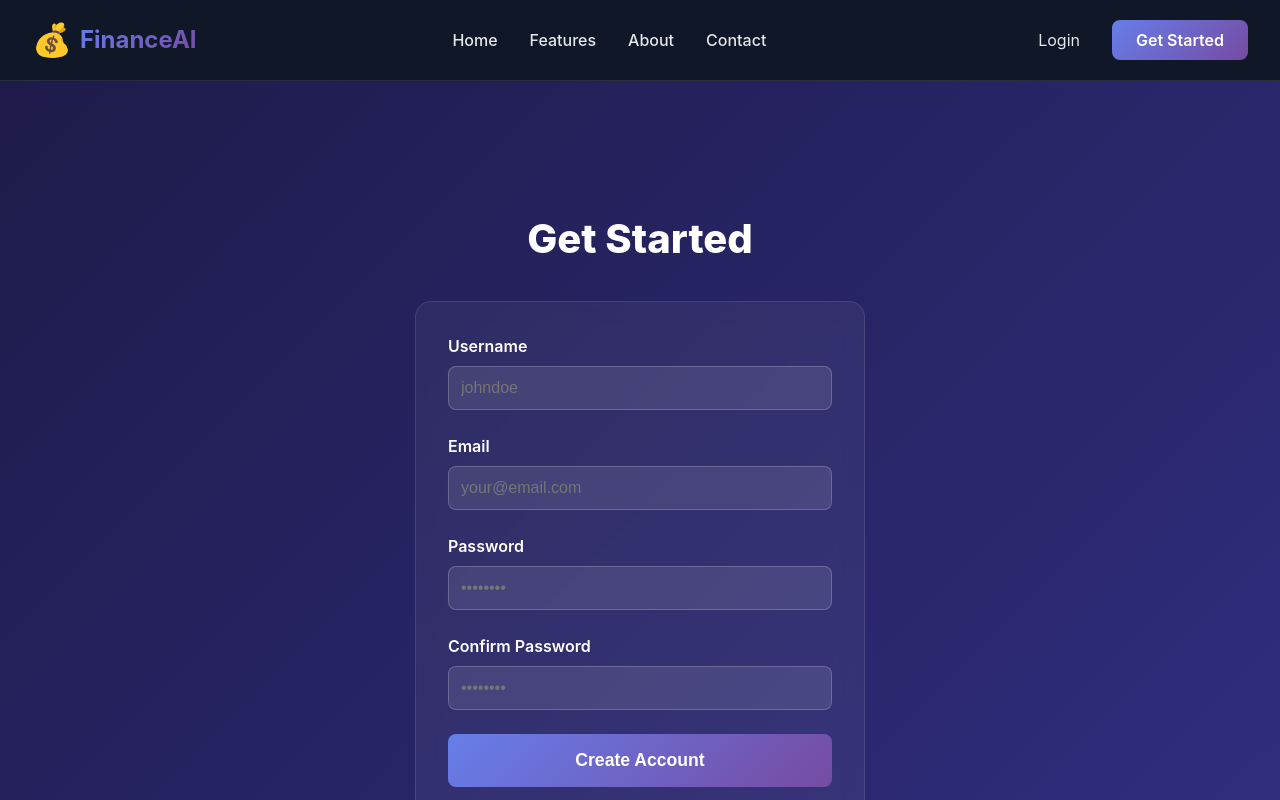
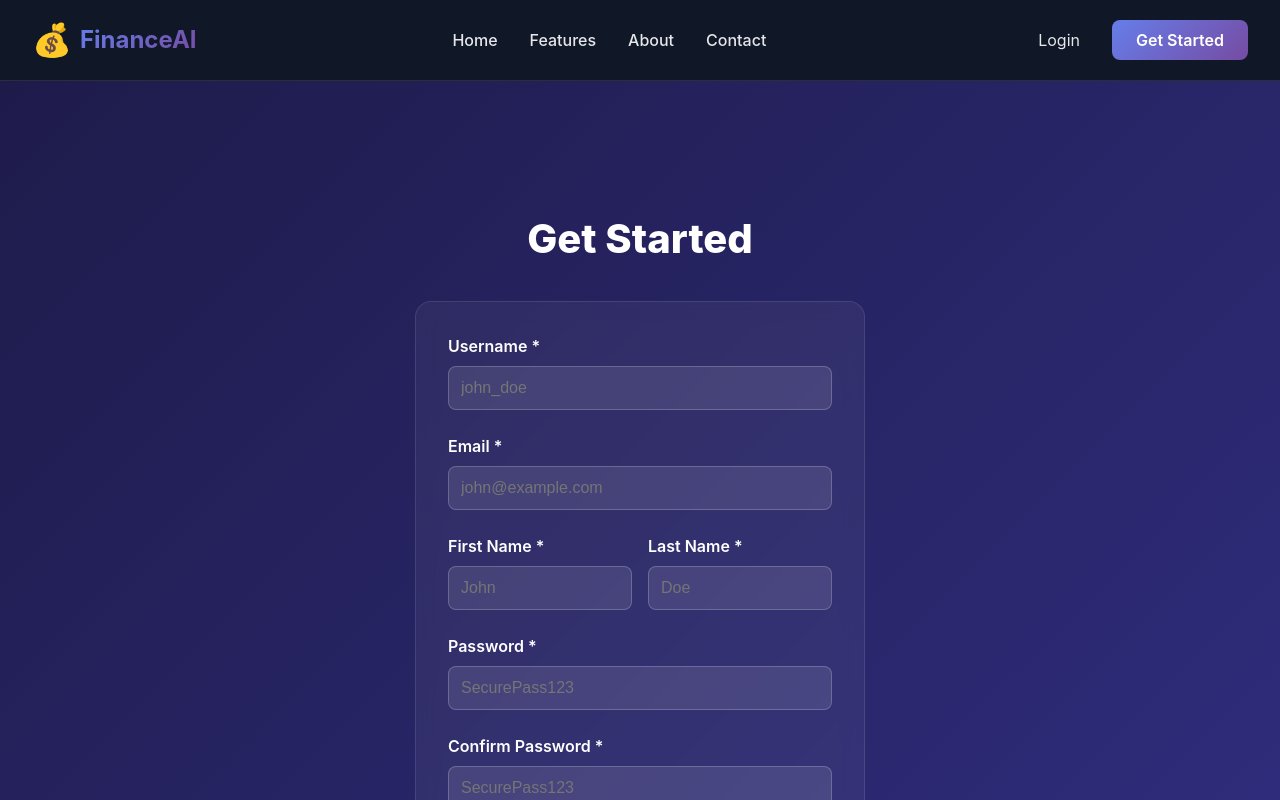
Before and after one commit to PriteshThorat/Nexora, a React app: page /register in a window 1280 px wide. Shown: the top 800 px of the page. Built offline with nearby package versions, Linux system fonts and the light colour scheme; the HTML template or start-up script is replaced by a standard one.

Commit message:
Implement login and registration functionality with form validation and error handling

```diff
--- a/src/pages/LoginPage.jsx
+++ b/src/pages/LoginPage.jsx
@@ -1,7 +1,67 @@
-import { Link } from "react-router-dom";
+import { useState } from "react";
+import { Link, useNavigate } from "react-router-dom";
+import axios from "axios";
 import Navbar from "../components/Navbar";
 
 const LoginPage = () => {
+  const navigate = useNavigate();
+  const [formData, setFormData] = useState({
+    username: "",
+    password: "",
+  });
+  const [error, setError] = useState("");
+  const [loading, setLoading] = useState(false);
+
+  const handleChange = (e) => {
+    setFormData({
+      ...formData,
+      [e.target.name]: e.target.value,
+    });
+  };
+
+  const handleSubmit = async (e) => {
+    e.preventDefault();
+    setError("");
+    setLoading(true);
+
+    try {
+      const response = await axios.post(
+        "http://localhost:8000/api/users/login/",
+        formData,
+        {
+          headers: {
+            "Content-Type": "application/json",
+          },
+        },
+      );
+
+      // Login successful
+      console.log("Login successful:", response.data);
+
+      // Store the token
+      localStorage.setItem("token", response.data.token);
+      localStorage.setItem("user", JSON.stringify(response.data.user));
+
+      // Redirect to dashboard (or home for now)
+      navigate("/");
+    } catch (err) {
+      console.error("Login error:", err);
+      if (err.response?.data) {
+        const errorMessages = Object.entries(err.response.data)
+          .map(
+            ([key, value]) =>
+              `${Array.isArray(value) ? value.join(", ") : value}`,
+          )
+          .join(" ");
+        setError(errorMessages || "Invalid credentials");
+      } else {
+        setError("Login failed. Please try again.");
+      }
+    } finally {
+      setLoading(false);
+    }
+  };
+
   return (
     <div className="login-page">
       <Navbar />
@@ -24,6 +84,20 @@ const LoginPage = () => {
           >
             Welcome Back
           </h1>
+          {error && (
+            <div
+              style={{
+                background: "rgba(239, 68, 68, 0.1)",
+                border: "1px solid rgba(239, 68, 68, 0.3)",
+                borderRadius: "0.5rem",
+                padding: "1rem",
+                marginBottom: "1.5rem",
+                color: "#FCA5A5",
+              }}
+            >
+              {error}
+            </div>
+          )}
           <div
             style={{
               background: "rgba(255, 255, 255, 0.05)",
@@ -33,7 +107,7 @@ const LoginPage = () => {
               padding: "2rem",
             }}
           >
-            <form>
+            <form onSubmit={handleSubmit}>
               <div style={{ marginBottom: "1.5rem" }}>
                 <label
                   style={{
@@ -43,11 +117,15 @@ const LoginPage = () => {
                     fontWeight: "600",
                   }}
                 >
-                  Email
+                  Username
                 </label>
                 <input
-                  type="email"
-                  placeholder="your@email.com"
+                  type="text"
+                  name="username"
+                  value={formData.username}
+                  onChange={handleChange}
+                  placeholder="john_doe"
+                  required
                   style={{
                     width: "100%",
                     padding: "0.75rem",
@@ -72,7 +150,11 @@ const LoginPage = () => {
                 </label>
                 <input
                   type="password"
+                  name="password"
+                  value={formData.password}
+                  onChange={handleChange}
                   placeholder="••••••••"
+                  required
                   style={{
                     width: "100%",
                     padding: "0.75rem",
@@ -86,21 +168,24 @@ const LoginPage = () => {
               </div>
               <button
                 type="submit"
+                disabled={loading}
                 style={{
                   width: "100%",
                   padding: "1rem",
-                  background:
-                    "linear-gradient(135deg, #667eea 0%, #764ba2 100%)",
+                  background: loading
+                    ? "#6b7280"
+                    : "linear-gradient(135deg, #667eea 0%, #764ba2 100%)",
                   color: "white",
                   border: "none",
                   borderRadius: "0.5rem",
                   fontSize: "1.1rem",
                   fontWeight: "600",
-                  cursor: "pointer",
+                  cursor: loading ? "not-allowed" : "pointer",
                   marginBottom: "1rem",
+                  opacity: loading ? 0.7 : 1,
                 }}
               >
-                Sign In
+                {loading ? "Signing In..." : "Sign In"}
               </button>
               <p style={{ textAlign: "center", color: "#9ca3af" }}>
                 Don't have an account?{" "}
--- a/src/pages/RegisterPage.jsx
+++ b/src/pages/RegisterPage.jsx
@@ -1,7 +1,68 @@
-import { Link } from "react-router-dom";
+import { useState } from "react";
+import { Link, useNavigate } from "react-router-dom";
+import axios from "axios";
 import Navbar from "../components/Navbar";
 
 const RegisterPage = () => {
+  const navigate = useNavigate();
+  const [formData, setFormData] = useState({
+    username: "",
+    email: "",
+    password: "",
+    password_confirm: "",
+    first_name: "",
+    last_name: "",
+  });
+  const [error, setError] = useState("");
+  const [loading, setLoading] = useState(false);
+
+  const handleChange = (e) => {
+    setFormData({
+      ...formData,
+      [e.target.name]: e.target.value,
+    });
+  };
+
+  const handleSubmit = async (e) => {
+    e.preventDefault();
+    setError("");
+    setLoading(true);
+
+    try {
+      const response = await axios.post(
+        "http://localhost:8000/api/users/register/",
+        formData,
+        {
+          headers: {
+            "Content-Type": "application/json",
+          },
+        },
+      );
+
+      // Registration successful
+      console.log("Registration successful:", response.data);
+
+      // Redirect to login page
+      navigate("/login");
+    } catch (err) {
+      console.error("Registration error:", err);
+      if (err.response?.data) {
+        // Format error messages from backend
+        const errorMessages = Object.entries(err.response.data)
+          .map(
+            ([key, value]) =>
+              `${key}: ${Array.isArray(value) ? value.join(", ") : value}`,
+          )
+          .join(" | ");
+        setError(errorMessages);
+      } else {
+        setError("Registration failed. Please try again.");
+      }
+    } finally {
+      setLoading(false);
+    }
+  };
+
   return (
     <div className="register-page">
       <Navbar />
@@ -24,6 +85,20 @@ const RegisterPage = () => {
           >
             Get Started
           </h1>
+          {error && (
+            <div
+              style={{
+                background: "rgba(239, 68, 68, 0.1)",
+                border: "1px solid rgba(239, 68, 68, 0.3)",
+                borderRadius: "0.5rem",
+                padding: "1rem",
+                marginBottom: "1.5rem",
+                color: "#FCA5A5",
+              }}
+            >
+              {error}
+            </div>
+          )}
           <div
             style={{
               background: "rgba(255, 255, 255, 0.05)",
@@ -33,7 +108,7 @@ const RegisterPage = () => {
               padding: "2rem",
             }}
           >
-            <form>
+            <form onSubmit={handleSubmit}>
               <div style={{ marginBottom: "1.5rem" }}>
                 <label
                   style={{
@@ -43,11 +118,15 @@ const RegisterPage = () => {
                     fontWeight: "600",
                   }}
                 >
-                  Username
+                  Username *
                 </label>
                 <input
                   type="text"
-                  placeholder="johndoe"
+                  name="username"
+                  value={formData.username}
+                  onChange={handleChange}
+                  placeholder="john_doe"
+                  required
                   style={{
                     width: "100%",
                     padding: "0.75rem",
@@ -68,11 +147,111 @@ const RegisterPage = () => {
                     fontWeight: "600",
                   }}
                 >
-                  Email
+                  Email *
                 </label>
                 <input
                   type="email"
-                  placeholder="your@email.com"
+                  name="email"
+                  value={formData.email}
+                  onChange={handleChange}
+                  placeholder="john@example.com"
+                  required
+                  style={{
+                    width: "100%",
+                    padding: "0.75rem",
+                    borderRadius: "0.5rem",
+                    border: "1px solid rgba(255, 255, 255, 0.2)",
+                    background: "rgba(255, 255, 255, 0.1)",
+                    color: "white",
+                    fontSize: "1rem",
+                  }}
+                />
+              </div>
+              <div
+                style={{
+                  display: "grid",
+                  gridTemplateColumns: "1fr 1fr",
+                  gap: "1rem",
+                  marginBottom: "1.5rem",
+                }}
+              >
+                <div>
+                  <label
+                    style={{
+                      display: "block",
+                      color: "white",
+                      marginBottom: "0.5rem",
+                      fontWeight: "600",
+                    }}
+                  >
+                    First Name *
+                  </label>
+                  <input
+                    type="text"
+                    name="first_name"
+                    value={formData.first_name}
+                    onChange={handleChange}
+                    placeholder="John"
+                    required
+                    style={{
+                      width: "100%",
+                      padding: "0.75rem",
+                      borderRadius: "0.5rem",
+                      border: "1px solid rgba(255, 255, 255, 0.2)",
+                      background: "rgba(255, 255, 255, 0.1)",
+                      color: "white",
+                      fontSize: "1rem",
+                    }}
+                  />
+                </div>
+                <div>
+                  <label
+                    style={{
+                      display: "block",
+                      color: "white",
+                      marginBottom: "0.5rem",
+                      fontWeight: "600",
+                    }}
+                  >
+                    Last Name *
+                  </label>
+                  <input
+                    type="text"
+                    name="last_name"
+                    value={formData.last_name}
+                    onChange={handleChange}
+                    placeholder="Doe"
+                    required
+                    style={{
+                      width: "100%",
+                      padding: "0.75rem",
+                      borderRadius: "0.5rem",
+                      border: "1px solid rgba(255, 255, 255, 0.2)",
+                      background: "rgba(255, 255, 255, 0.1)",
+                      color: "white",
+                      fontSize: "1rem",
+                    }}
+                  />
+                </div>
+              </div>
+              <div style={{ marginBottom: "1.5rem" }}>
+                <label
+                  style={{
+                    display: "block",
+                    color: "white",
+                    marginBottom: "0.5rem",
+                    fontWeight: "600",
+                  }}
+                >
+                  Password *
+                </label>
+                <input
+                  type="password"
+                  name="password"
+                  value={formData.password}
+                  onChange={handleChange}
+                  placeholder="SecurePass123"
+                  required
                   style={{
                     width: "100%",
                     padding: "0.75rem",
@@ -93,36 +272,15 @@ const RegisterPage = () => {
                     fontWeight: "600",
                   }}
                 >
-                  Password
+                  Confirm Password *
                 </label>
                 <input
                   type="password"
-                  placeholder="••••••••"
-                  style={{
-                    width: "100%",
-                    padding: "0.75rem",
-                    borderRadius: "0.5rem",
-                    border: "1px solid rgba(255, 255, 255, 0.2)",
-                    background: "rgba(255, 255, 255, 0.1)",
-                    color: "white",
-                    fontSize: "1rem",
-                  }}
-                />
-              </div>
-              <div style={{ marginBottom: "1.5rem" }}>
-                <label
-                  style={{
-                    display: "block",
-                    color: "white",
-                    marginBottom: "0.5rem",
-                    fontWeight: "600",
-                  }}
-                >
-                  Confirm Password
-                </label>
-                <input
-                  type="password"
-                  placeholder="••••••••"
+                  name="password_confirm"
+                  value={formData.password_confirm}
+                  onChange={handleChange}
+                  placeholder="SecurePass123"
+                  required
                   style={{
                     width: "100%",
                     padding: "0.75rem",
@@ -136,21 +294,24 @@ const RegisterPage = () => {
               </div>
               <button
                 type="submit"
+                disabled={loading}
                 style={{
                   width: "100%",
                   padding: "1rem",
-                  background:
-                    "linear-gradient(135deg, #667eea 0%, #764ba2 100%)",
+                  background: loading
+                    ? "#6b7280"
+                    : "linear-gradient(135deg, #667eea 0%, #764ba2 100%)",
                   color: "white",
                   border: "none",
                   borderRadius: "0.5rem",
                   fontSize: "1.1rem",
                   fontWeight: "600",
-                  cursor: "pointer",
+                  cursor: loading ? "not-allowed" : "pointer",
                   marginBottom: "1rem",
+                  opacity: loading ? 0.7 : 1,
                 }}
               >
-                Create Account
+                {loading ? "Creating Account..." : "Create Account"}
               </button>
               <p style={{ textAlign: "center", color: "#9ca3af" }}>
                 Already have an account?{" "}
```
